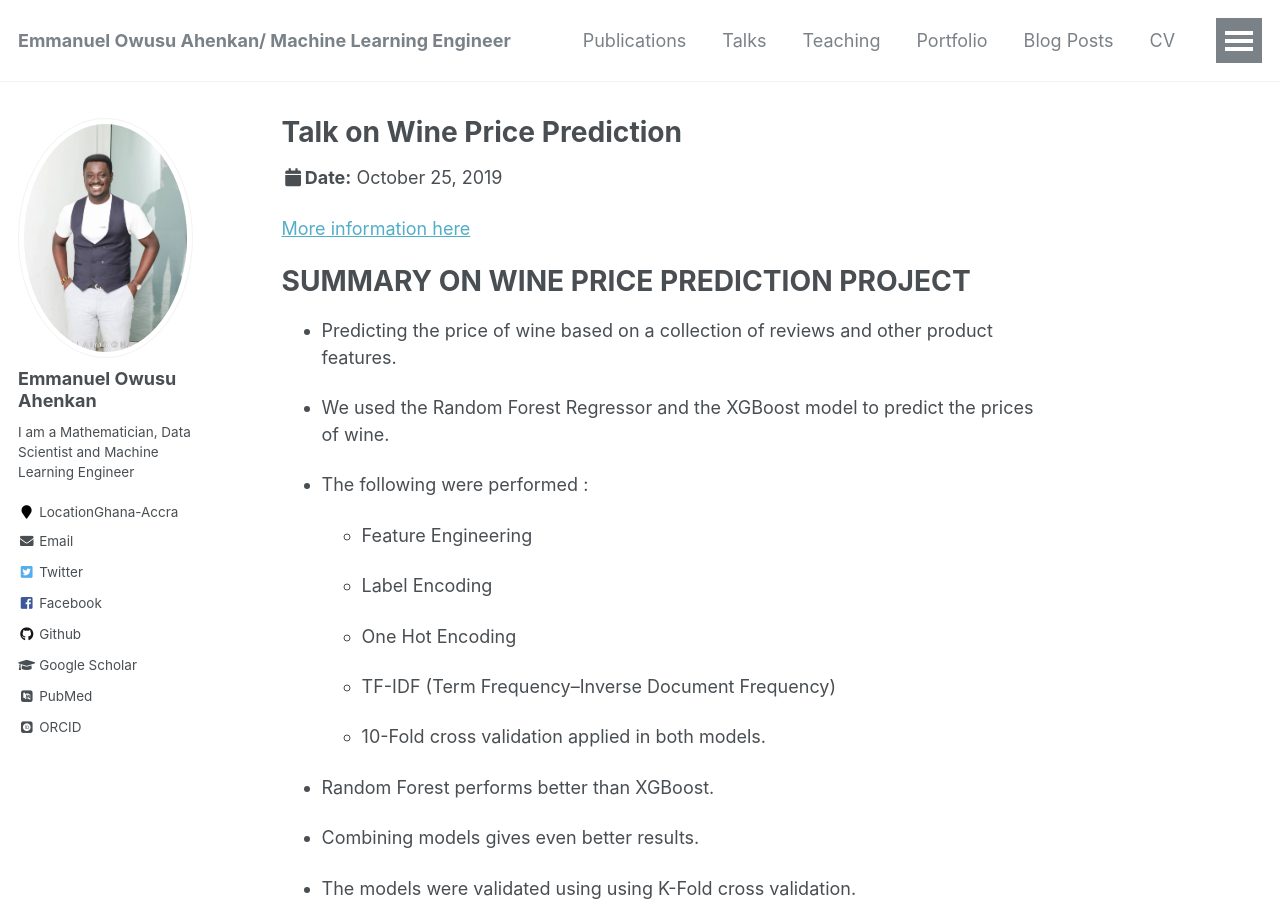
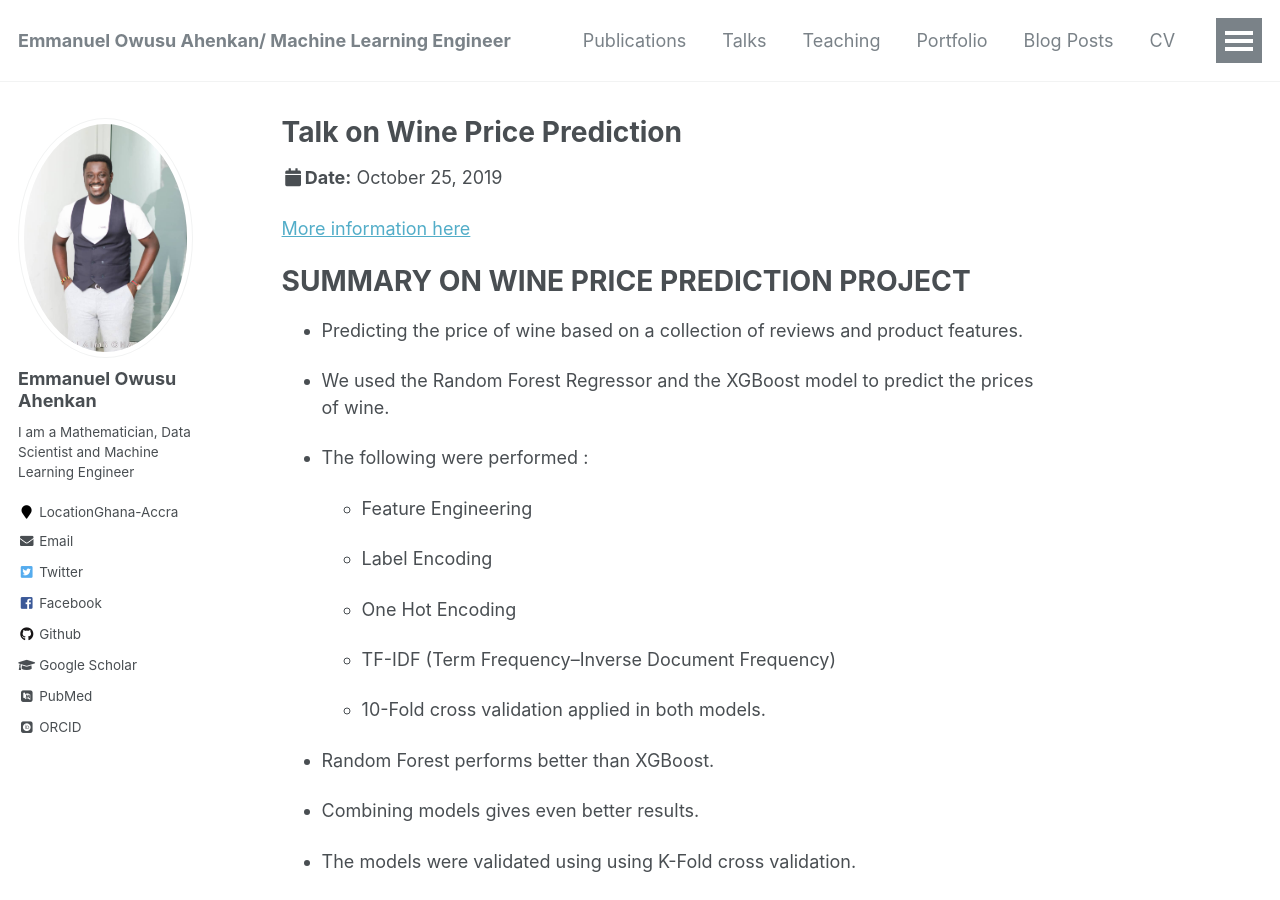
Before and after one commit to EmmanuelOwusu/EmmanuelOwusu.github.io, a Jekyll site: the page built from _talks/2014-02-01-talk-2.md, in a window 1280 px wide and 900 px high. Built offline with Jekyll 4.4.1, drawn with Linux system fonts in a browser that asks for light colours; some web fonts are replaced.

Commit message:
Updated Talk on wine prediction
Updated Talk on wine prediction

```diff
--- a/_talks/2014-02-01-talk-2.md
+++ b/_talks/2014-02-01-talk-2.md
@@ -13,7 +13,7 @@ location: "Accra, Ghana"
 # SUMMARY ON WINE PRICE PREDICTION PROJECT
 
 
-* Predicting the price of wine based on a collection of reviews and other product features.
+* Predicting the price of wine based on a collection of reviews and  product features.
 
 * We used the Random Forest Regressor and the XGBoost model to predict the prices of wine.
 
```
